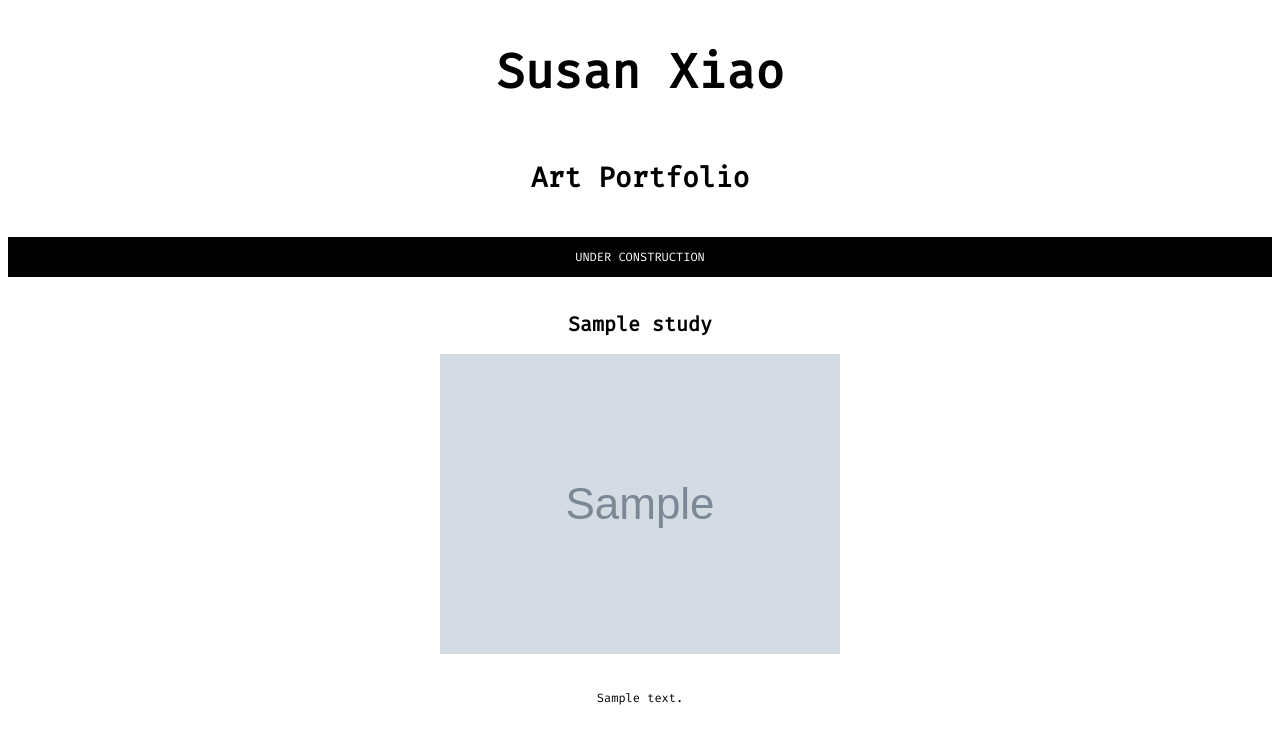
After one commit to sxiao135/art_portfolio, a Django app: template ARTPF/PORTFOLIO/templates/studies.html in a window 1280 px wide. The commit adds this page. Shown: the top 744 px of the page. Run offline with Django 4.2, Linux system fonts and the light colour scheme; the template is opened without the code that fills it: most values are stand-ins (such as "Sample title", 1, 10 or a date in 2020); grey boxes marked "Sample" are stand-in pictures; some web fonts are replaced.

Commit message:
added studies papge

```diff
--- a/ARTPF/PORTFOLIO/templates/portfolio/hpart.html
+++ b/ARTPF/PORTFOLIO/templates/portfolio/hpart.html
@@ -1,7 +1,7 @@
 <!DOCTYPE html>
 <!-- home page art-->
 <!--regular studies page-->
-{% extends "portfolio/homepage.html" %}
+{% extends "portfolio/layout.html" %}
 {% load static %}
 
 {% block body %}
--- a/ARTPF/PORTFOLIO/templates/portfolio/homepage.html
+++ b/ARTPF/PORTFOLIO/templates/portfolio/layout.html
@@ -4,6 +4,11 @@
 
 <style>
     /* css not linking. stylesheet is here for now */
+    body {
+        display:flex;
+        flex-direction: column;
+        justify-content: space-between;
+    }
     h1 {
         font-family: 'Fira Code', monospace;
         font-size: 300%;
@@ -39,9 +44,11 @@
     }
 
     img {
-        text-align: center;
-        width: 75%;
-        height: 400px;
+        /* text-align: center; */
+        width: 400px;
+        /* position: absolute; */
+        top: 20px;
+        margin-bottom: 20px;
     }
 </style>
 
--- /dev/null
+++ b/ARTPF/PORTFOLIO/templates/studies.html
@@ -0,0 +1,21 @@
+<!DOCTYPE html>
+<!-- home page art-->
+<!--regular studies page-->
+{% extends "portfolio/layout.html" %}
+{% load static %}
+
+{% block body %}
+    <!-- <ul> -->
+        {% for study in studies %}
+            <div>
+                <h2>{{ study.title }}</h2>
+                    <!-- <iframe id ="{{ work.id }}" src="{{ work.img_path }}" frameborder="0" scrolling="yes" allowfullscreen title="{{ work.title }}"></iframe> -->
+                    <center><img src='{% static study.img_path %}' alt="{{ study.title }}"></center>
+                    <!-- the image path seems to be printing static before it. it's still not working. the picture image paths need to be fixed -->
+                    <p> {{ study.description }} </p>
+                <br>
+            </div>
+        {% endfor %}
+
+    <!-- </ul> -->
+{% endblock %}
--- a/ARTPF/PORTFOLIO/urls.py
+++ b/ARTPF/PORTFOLIO/urls.py
@@ -21,4 +21,5 @@ from . import views
 urlpatterns = [
     path('', views.testing, name="testing"),
     path('homepage', views.homepage, name="homepage"),
+    path('studies', views.studies, name="studies"),
 ]
```
Also changed, not shown: ARTPF/PORTFOLIO/views.py (+8 -1 lines).
